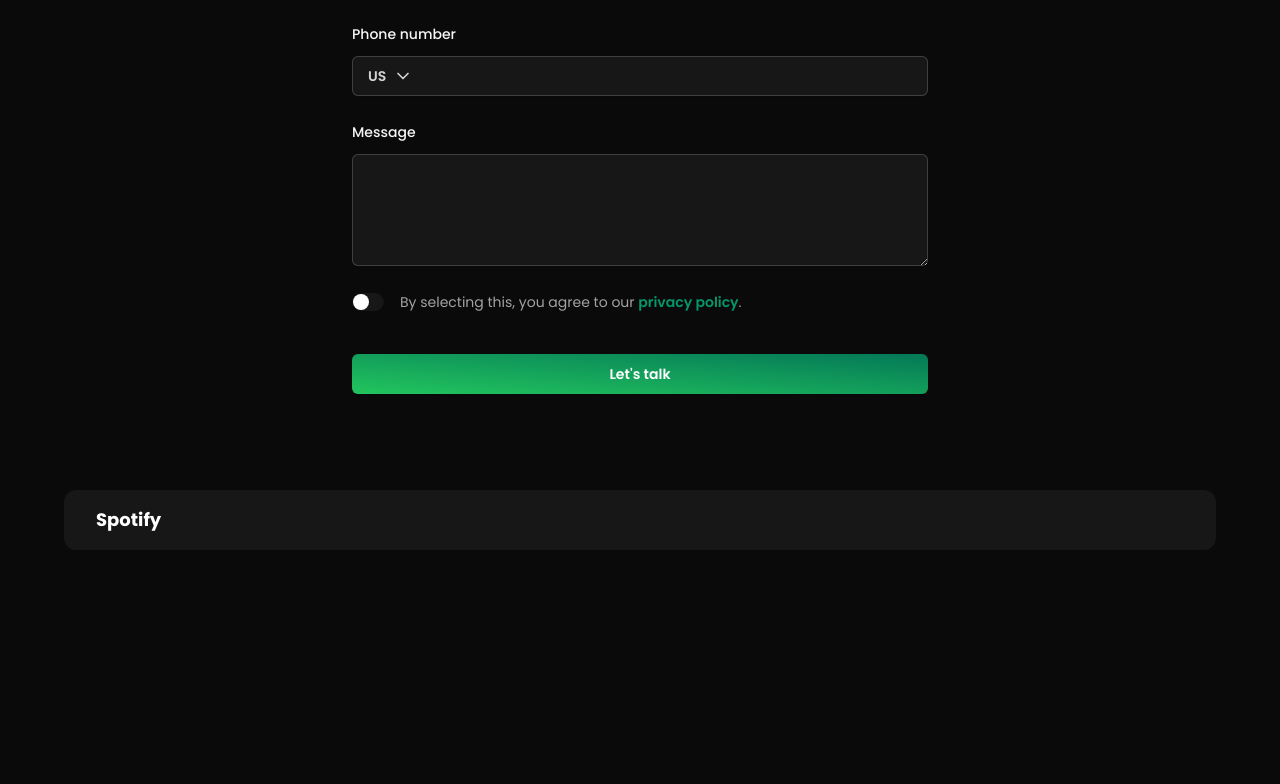
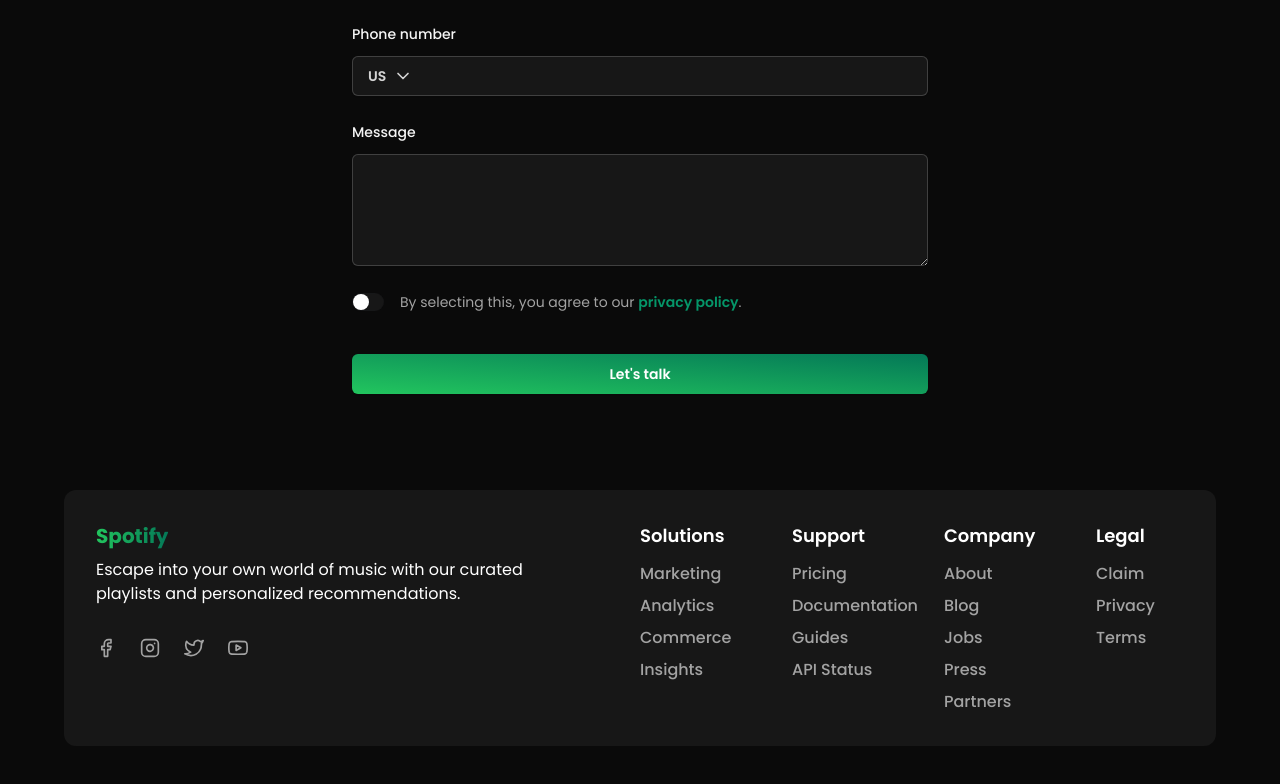
Before and after one commit to anasdeyra/projet-web, a React (Vite) app: page /contact-us in a window 1280 px wide. Shown: the part 621-1405 px from the top of the page. Before the commit the page ends 1219 px from the top, so only its background shows below. Built offline with nearby package versions, Linux system fonts and the light colour scheme.

Commit message:
added footer and links

```diff
--- a/src/components/Appshell/Footer.jsx
+++ b/src/components/Appshell/Footer.jsx
@@ -1,13 +1,75 @@
-import React from "react";
+import { FiFacebook, FiInstagram, FiYoutube, FiTwitter } from "react-icons/fi";
 
 export default function Footer() {
   return (
     <div className="mx-auto max-w-[1366px]">
-      <div className="mx-16 px-8 rounded-xl bg-neutral-900 py-4 mb-12">
-        <a href={"/"} className="font-bold text-lg">
-          Spotify
-        </a>
+      <div className="mx-16 px-8 rounded-xl bg-neutral-900 py-8 mb-12">
+        <div className="flex gap-24 justify-between">
+          <div className="max-w-md">
+            <a
+              href={"/"}
+              className="font-bold text-xl text-transparent bg-clip-text  bg-gradient-to-l from-emerald-700 to-green-500"
+            >
+              Spotify
+            </a>
+            <p className="mt-2 ">
+              Escape into your own world of music with our curated playlists and
+              personalized recommendations.
+            </p>
+            <div className="flex gap-6 mt-8">
+              <FiFacebook
+                size={20}
+                className="cursor-pointer text-neutral-400"
+              />
+              <FiInstagram
+                size={20}
+                className="cursor-pointer text-neutral-400"
+              />
+              <FiTwitter
+                size={20}
+                className="cursor-pointer text-neutral-400"
+              />
+              <FiYoutube
+                size={20}
+                className="cursor-pointer text-neutral-400"
+              />
+            </div>
+          </div>
+          <div className="grid grid-cols-4 gap-16">
+            {LINKS.map(({ links, title }, i) => (
+              <div key={i}>
+                <h3 className="font-semibold text-lg">{title}</h3>
+                <ul className="flex flex-col gap-2 mt-3">
+                  {links.map((link, i) => (
+                    <a key={i} href="#">
+                      <li className="text-neutral-400 font-medium">{link}</li>
+                    </a>
+                  ))}
+                </ul>
+              </div>
+            ))}
+          </div>
+        </div>
       </div>
     </div>
   );
 }
+
+const LINKS = [
+  {
+    title: "Solutions",
+    links: ["Marketing", "Analytics", "Commerce", "Insights"],
+  },
+  {
+    title: "Support",
+    links: ["Pricing", "Documentation", "Guides", "API Status"],
+  },
+  {
+    title: "Company",
+    links: ["About", "Blog", "Jobs", "Press", "Partners"],
+  },
+  {
+    title: "Legal",
+    links: ["Claim", "Privacy", "Terms"],
+  },
+];
--- a/src/components/pages/index/Cta2.jsx
+++ b/src/components/pages/index/Cta2.jsx
@@ -1,17 +1,21 @@
 import React from "react";
+import { Link } from "react-router-dom";
 
 export default function Cta2() {
   return (
-    <div className="max-w-7xl mx-auto relative mt-40 p-10 rounded-xl bg-gradient-to-tr from-purple-600 to-pink-600 flex justify-between items-center">
+    <div className="max-w-7xl mx-auto relative mt-40 p-10 rounded-xl bg-gradient-to-tr from-purple-700 to-pink-600 flex justify-between items-center">
       <div>
         <h2 className="font-bold text-3xl">Reach Out to Us</h2>
         <h3 className="font-semibold text-xl mt-2">
           We value your feedback and are always happy to hear from our users
         </h3>
       </div>
-      <button className="bg-white text-neutral-800 rounded-lg px-4 py-3 font-semibold transition-all active:scale-[0.98]">
+      <a
+        href={"/contact-us"}
+        className="bg-white text-neutral-800 rounded-lg px-4 py-3 font-semibold transition-all active:scale-[0.98]"
+      >
         Contact Us
-      </button>
+      </a>
       <img
         src="/cta2.png"
         alt="cta"
--- a/src/components/pages/index/Hero.jsx
+++ b/src/components/pages/index/Hero.jsx
@@ -13,12 +13,18 @@ export default function Hero() {
         </h2>
       </div>
       <div className="flex items-center justify-center gap-8 mt-10 mx-auto">
-        <button className="text-lg text-neutral-950 font-semibold bg-gradient-to-bl hover:bg-green-500 from-emerald-700 to-green-500 px-5 py-2 rounded-full transition-all active:scale-[0.98]">
+        <a
+          href={"/services"}
+          className="text-lg text-neutral-950 font-semibold bg-gradient-to-bl hover:bg-green-500 from-emerald-700 to-green-500 px-5 py-2 rounded-full transition-all active:scale-[0.98]"
+        >
           Join now
-        </button>
-        <button className="flex gap-1 items-center transition-all active:scale-[0.98]">
+        </a>
+        <a
+          href={"/about-us"}
+          className="flex gap-1 items-center transition-all active:scale-[0.98]"
+        >
           Learn more <FiArrowRight />
-        </button>
+        </a>
       </div>
     </div>
   );
```
